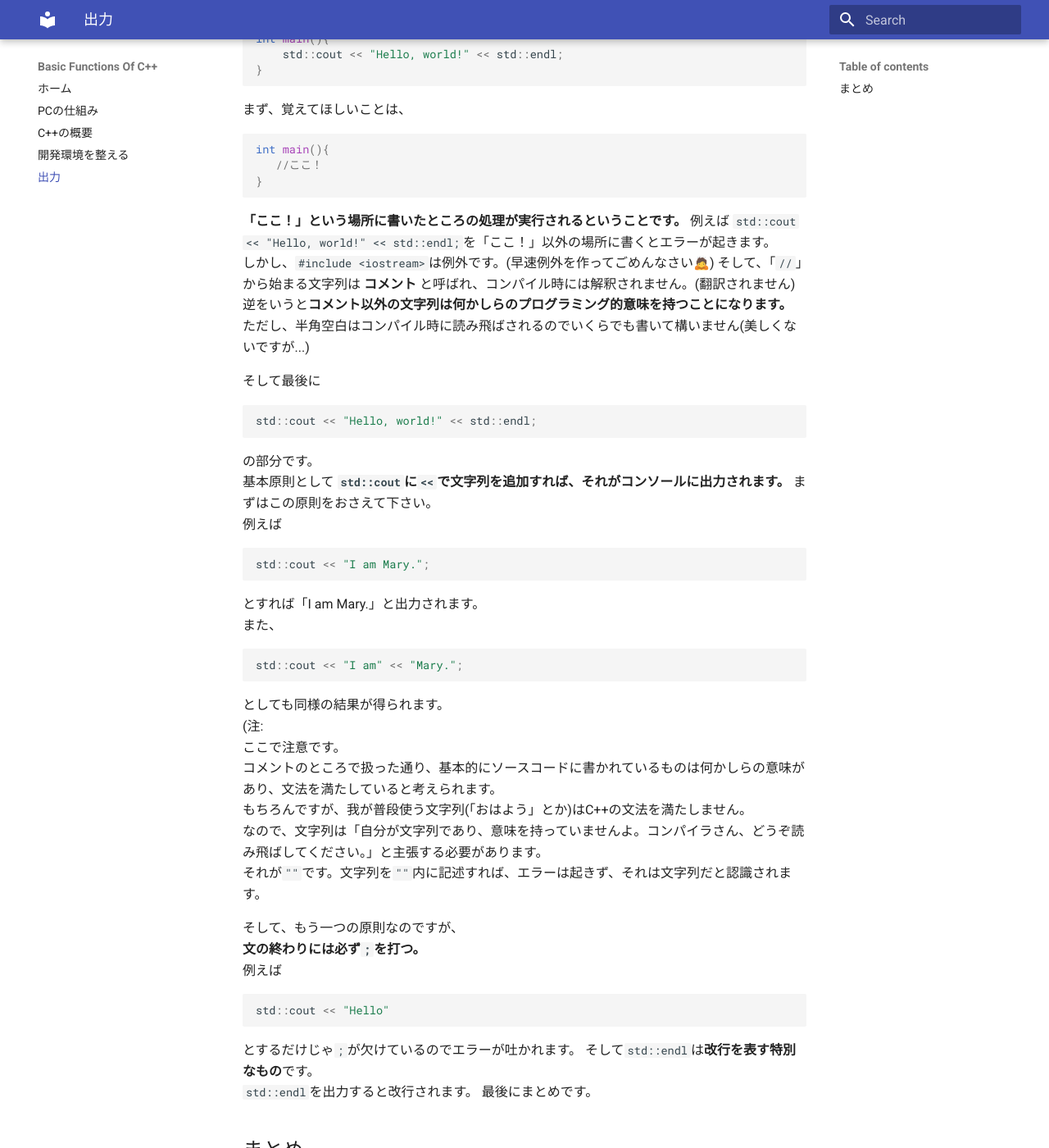
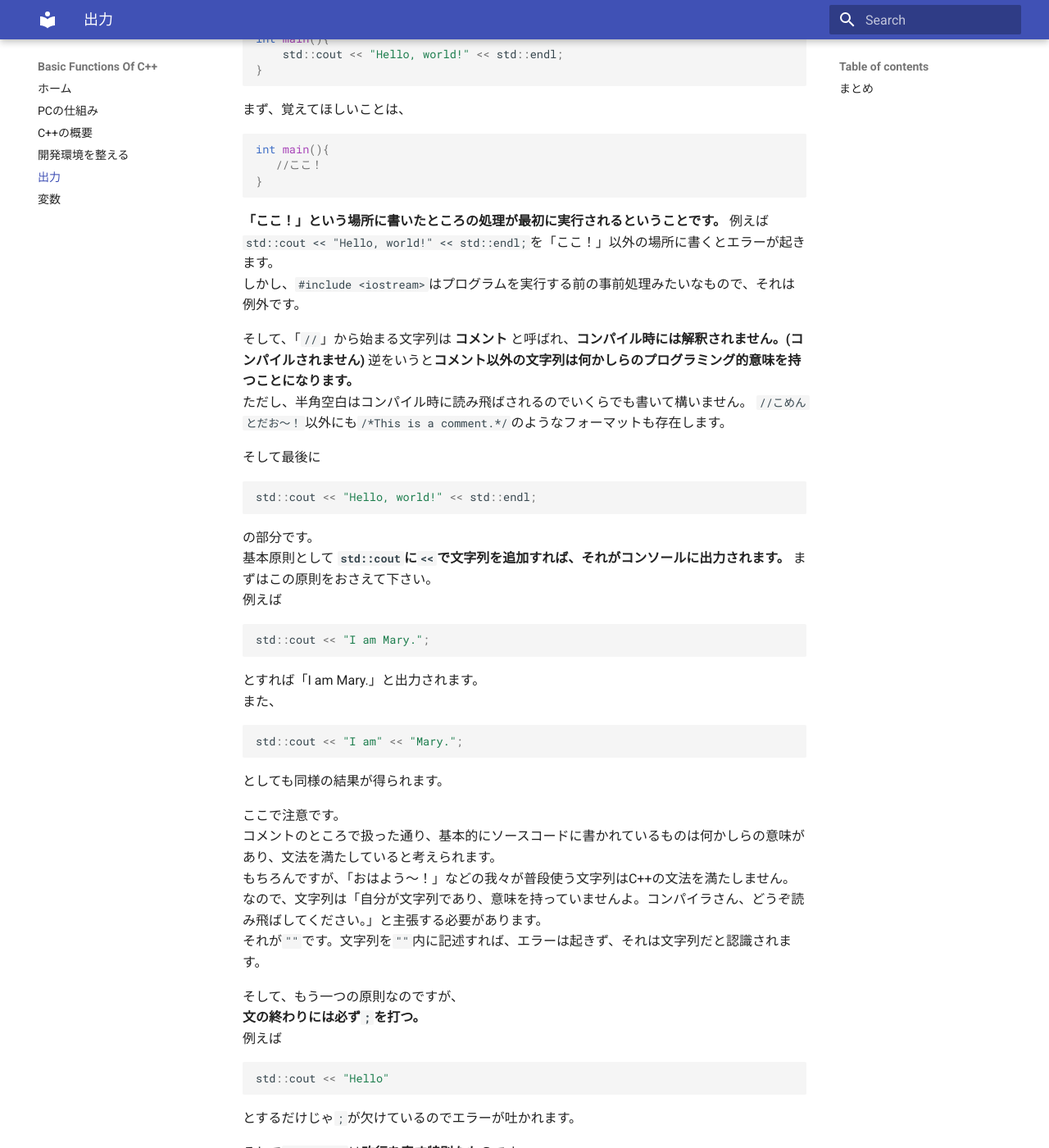
Before and after one commit to Jin3004/cppbook, an MkDocs documentation site: the page built from docs/出力.md, in a window 1280 px wide and 1400 px high, scrolled down 1005 px. Shown: the whole window at 82% size. Built offline with MkDocs 1.6.1 and Material for MkDocs 9.7.7, drawn with Linux system fonts in a browser that asks for light colours; old or Windows-style settings are respelled for this version of MkDocs.

Commit message:
変数のとこまではできた

````diff
--- a/docs/出力.md
+++ b/docs/出力.md
@@ -41,12 +41,14 @@ int main(){
    //ここ！
 }
 ```
-**「ここ！」という場所に書いたところの処理が実行されるということです。**
+**「ここ！」という場所に書いたところの処理が最初に実行されるということです。**
 例えば `std::cout << "Hello, world!" << std::endl;`を「ここ！」以外の場所に書くとエラーが起きます。
-しかし、`#include <iostream>`は例外です。(早速例外を作ってごめんなさい🙇)
-そして、「`//`」から始まる文字列は **コメント** と呼ばれ、コンパイル時には解釈されません。(翻訳されません)
+しかし、`#include <iostream>`はプログラムを実行する前の事前処理みたいなもので、それは例外です。
+
+そして、「`//`」から始まる文字列は **コメント** と呼ばれ、**コンパイル時には解釈されません。(コンパイルされません)**
 逆をいうと**コメント以外の文字列は何かしらのプログラミング的意味を持つことになります。**
-ただし、半角空白はコンパイル時に読み飛ばされるのでいくらでも書いて構いません(美しくないですが...)
+ただし、半角空白はコンパイル時に読み飛ばされるのでいくらでも書いて構いません。
+`//こめんとだお～！`以外にも`/*This is a comment.*/`のようなフォーマットも存在します。
 
 そして最後に
 ```cpp
@@ -66,10 +68,12 @@ std::cout << "I am Mary.";
 std::cout << "I am" << "Mary.";
 ```
 としても同様の結果が得られます。
-(注:
+
+
+
 ここで注意です。
 コメントのところで扱った通り、基本的にソースコードに書かれているものは何かしらの意味があり、文法を満たしていると考えられます。
-もちろんですが、我が普段使う文字列(「おはよう」とか)はC++の文法を満たしません。
+もちろんですが、「おはよう～！」などの我々が普段使う文字列はC++の文法を満たしません。
 なので、文字列は「自分が文字列であり、意味を持っていませんよ。コンパイラさん、どうぞ読み飛ばしてください。」と主張する必要があります。
 それが`""`です。文字列を`""`内に記述すれば、エラーは起きず、それは文字列だと認識されます。
 
@@ -81,6 +85,7 @@ std::cout << "I am" << "Mary.";
 std::cout << "Hello"
 ```
 とするだけじゃ`;`が欠けているのでエラーが吐かれます。
+
 そして`std::endl`は**改行を表す特別なもの**です。
 `std::endl`を出力すると改行されます。
 最後にまとめです。
@@ -92,3 +97,5 @@ std::cout << "Hello"
 ・`std::cout`に`<<`で文字列を追加することでその文字列が出力される。
 ・文字列は`""`で囲わないとエラーになる。
 ・`std::endl`は改行を表す特別なもの。
+
+また次回お会いしましょう。
--- a/mkdocs.yml
+++ b/mkdocs.yml
@@ -14,3 +14,4 @@ pages:
   - C++の概要: C++の概要.md
   - 開発環境を整える: 開発環境を整える.md
   - 出力: 出力.md
+  - 変数: 変数.md
````
Also changed, not shown: docs/変数.md (added, +87 -0 lines).
